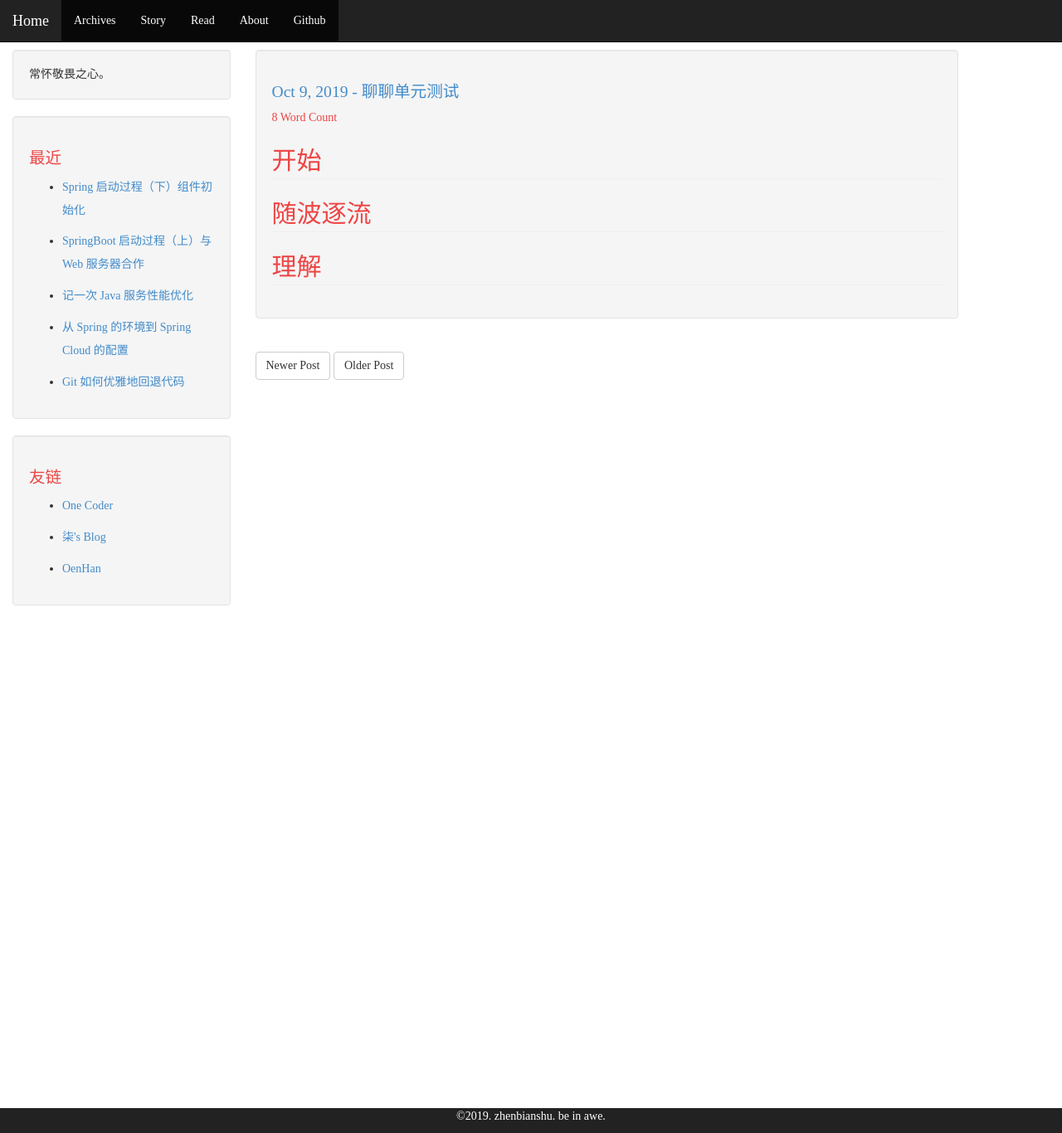
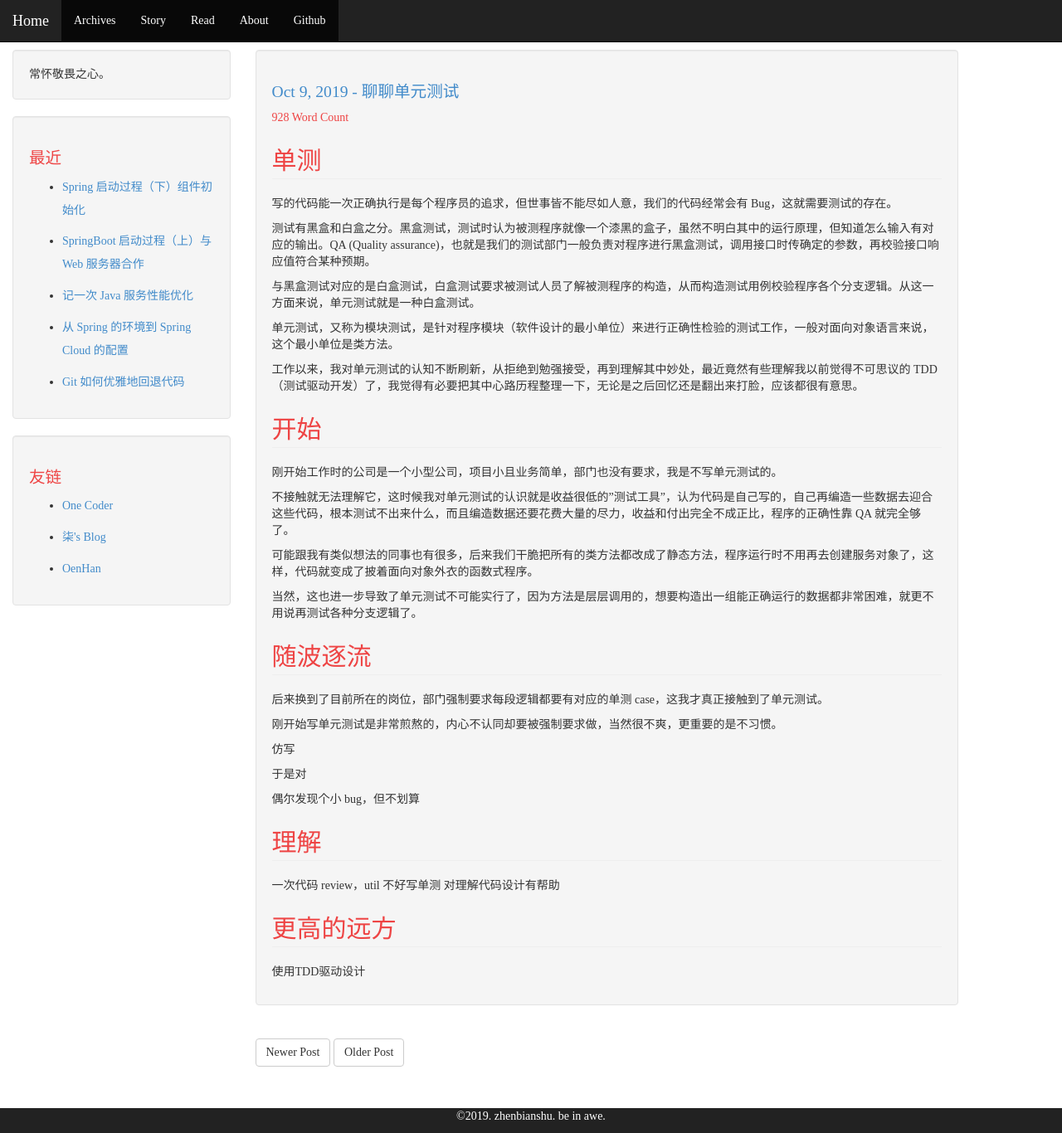
Before and after one commit to zhenbianshu/zhenbianshu.github.io, a Jekyll site: the page built from _stories/2019-10-09-talk_about_unit_test.md, in a window 1280 px wide and 1366 px high. Shown: the whole window at 83% size. Built offline with Jekyll 4.4.1, drawn with Linux system fonts in a browser that asks for light colours; comment, search, counter and statistics services are not loaded.

Commit message:
add test unit story;

```diff
--- a/_stories/2019-10-09-talk_about_unit_test.md
+++ b/_stories/2019-10-09-talk_about_unit_test.md
@@ -5,13 +5,48 @@ date: 2019-10-09 10:00:06 +0800
 comments: true
 category: thoughts
 ---
+## 单测
+---
+写的代码能一次正确执行是每个程序员的追求，但世事皆不能尽如人意，我们的代码经常会有 Bug，这就需要测试的存在。
+
+测试有黑盒和白盒之分。黑盒测试，测试时认为被测程序就像一个漆黑的盒子，虽然不明白其中的运行原理，但知道怎么输入有对应的输出。QA (Quality assurance)，也就是我们的测试部门一般负责对程序进行黑盒测试，调用接口时传确定的参数，再校验接口响应值符合某种预期。
+
+与黑盒测试对应的是白盒测试，白盒测试要求被测试人员了解被测程序的构造，从而构造测试用例校验程序各个分支逻辑。从这一方面来说，单元测试就是一种白盒测试。
+
+单元测试，又称为模块测试，是针对程序模块（软件设计的最小单位）来进行正确性检验的测试工作，一般对面向对象语言来说，这个最小单位是类方法。
+
+工作以来，我对单元测试的认知不断刷新，从拒绝到勉强接受，再到理解其中妙处，最近竟然有些理解我以前觉得不可思议的 TDD（测试驱动开发）了，我觉得有必要把其中心路历程整理一下，无论是之后回忆还是翻出来打脸，应该都很有意思。
+
 ## 开始
 ---
+刚开始工作时的公司是一个小型公司，项目小且业务简单，部门也没有要求，我是不写单元测试的。
 
+不接触就无法理解它，这时候我对单元测试的认识就是收益很低的"测试工具"，认为代码是自己写的，自己再编造一些数据去迎合这些代码，根本测试不出来什么，而且编造数据还要花费大量的尽力，收益和付出完全不成正比，程序的正确性靠 QA 就完全够了。
+
+可能跟我有类似想法的同事也有很多，后来我们干脆把所有的类方法都改成了静态方法，程序运行时不用再去创建服务对象了，这样，代码就变成了披着面向对象外衣的函数式程序。
+
+当然，这也进一步导致了单元测试不可能实行了，因为方法是层层调用的，想要构造出一组能正确运行的数据都非常困难，就更不用说再测试各种分支逻辑了。
 
 ## 随波逐流
 ---
+后来换到了目前所在的岗位，部门强制要求每段逻辑都要有对应的单测 case，这我才真正接触到了单元测试。
+
+刚开始写单元测试是非常煎熬的，内心不认同却要被强制要求做，当然很不爽，更重要的是不习惯。
+
+仿写
+
+于是对
+
+偶尔发现个小 bug，但不划算
 
 
 ## 理解
 ---
+一次代码 review，util 不好写单测
+对理解代码设计有帮助
+
+
+## 更高的远方
+---
+
+使用TDD驱动设计
```
